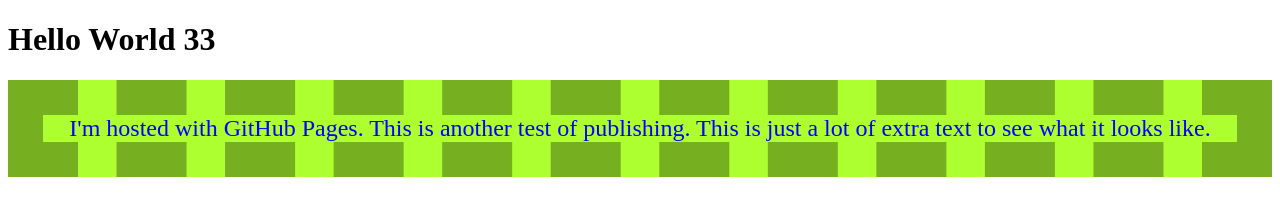
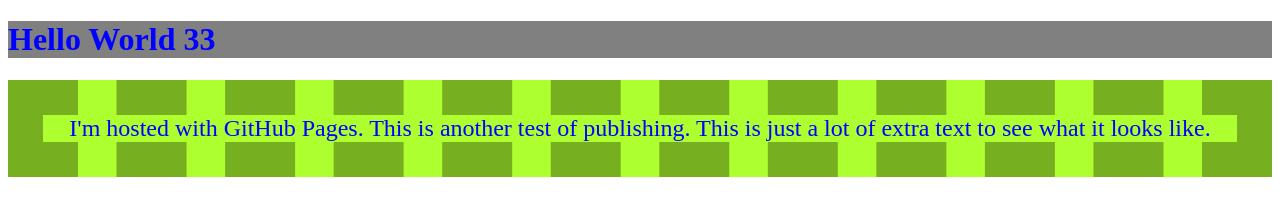
Before and after one commit to BOF3/Coursera-test-repository, a plain HTML site: page index.html in a window 1280 px wide. Drawn offline with Linux system fonts and the light colour scheme.

Commit message:
Update index.html

```diff
--- a/index.html
+++ b/index.html
@@ -15,6 +15,11 @@
         background-blend-mode: color-burn;
         margin: 0%;
         </style>
+        <style>h1 {
+            font-size: 200;
+            color: blue;
+            background-color: grey;
+            </style>
 </head>
 <body>
 <h1>Hello World 33</h1>
```
